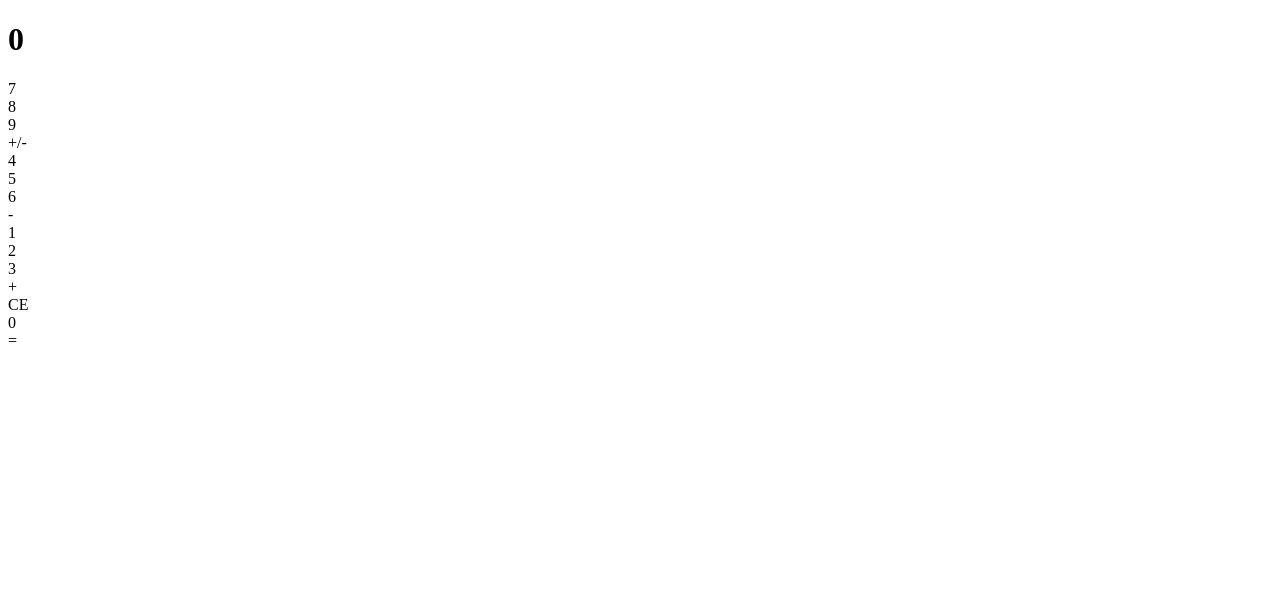
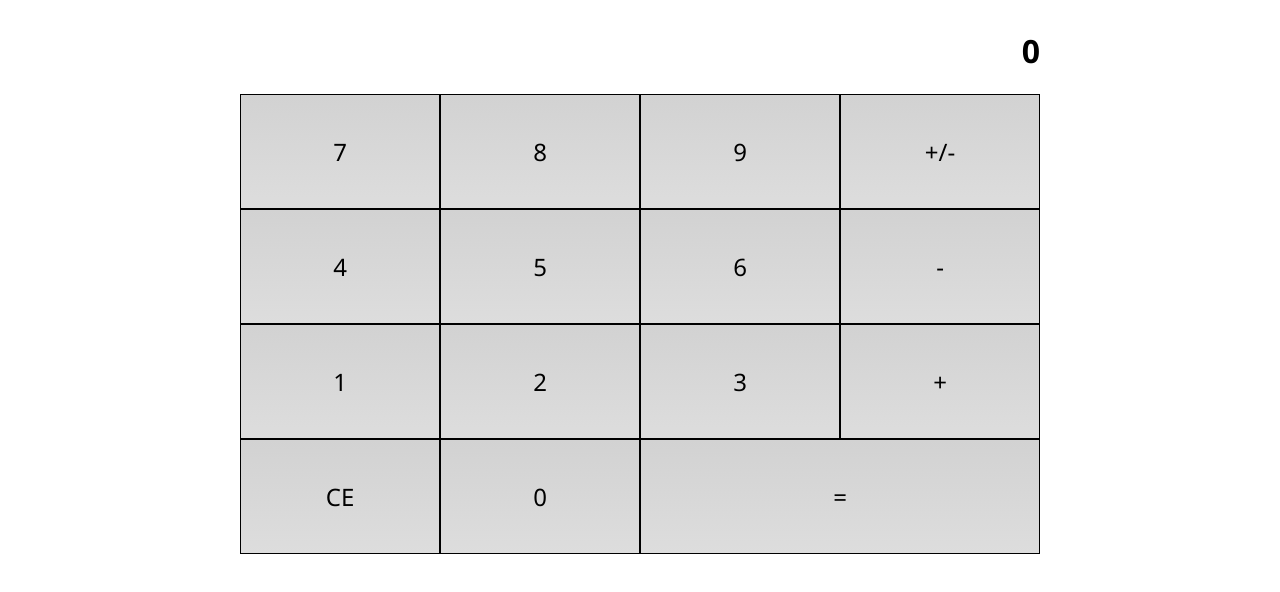
Before and after one commit to shandraspertiwi/calculator, a plain HTML site: page index.html in a window 1280 px wide. Drawn offline with Linux system fonts and the light colour scheme.

Commit message:
add flexbox to calculator

```diff
--- /dev/null
+++ b/assets/style.css
@@ -0,0 +1,37 @@
+* {
+    box-sizing: border-box;
+}
+
+body {
+    font-family: 'Segoe UI', Tahoma, Geneva, Verdana, sans-serif;
+}
+
+.flex-container-column {
+    display: flex;
+    flex-direction: column;
+
+    /*properti perndukung*/
+    max-width: 800px;
+    margin: 0 auto;
+    text-align: right;
+
+}
+
+.flex-container-row {
+    display: flex;
+}
+
+.button {
+    flex-basis: 25%;
+
+    /*properti pendukung*/
+    font-size: 1.5em;
+    text-align: center;
+    padding: 40px;
+    border: 1px solid black;
+    background: -webkit-linear-gradient(top,#d2d2d2,#ddd);
+    cursor: pointer;
+}
+.double {
+    flex-basis: 50%;
+}
--- a/index.html
+++ b/index.html
@@ -2,6 +2,7 @@
 <html>
     <head>
         <title>Web Calculator</title>
+        <link rel="stylesheet" href="assets/style.css"
     </head>
     <body>
         <div class="flex-container-column">
@@ -29,7 +30,7 @@
             <div class="flex-container-row">
                 <div class="button clear">CE</div>
                 <div class="button">0</div>
-                <div class="button equals">=</div>
+                <div class="button equals double">=</div>
             </div>
         </div>
     </body>
```
